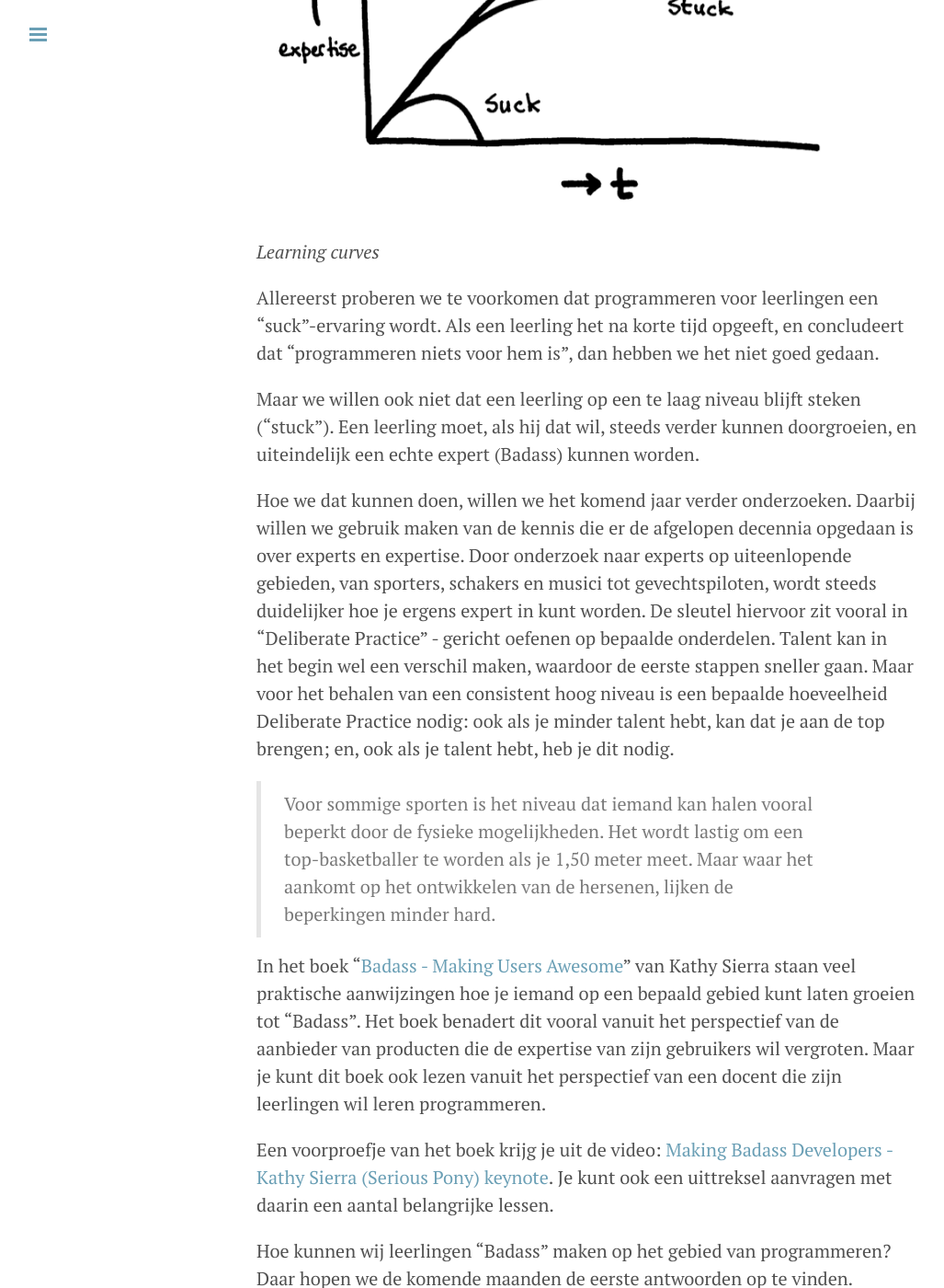
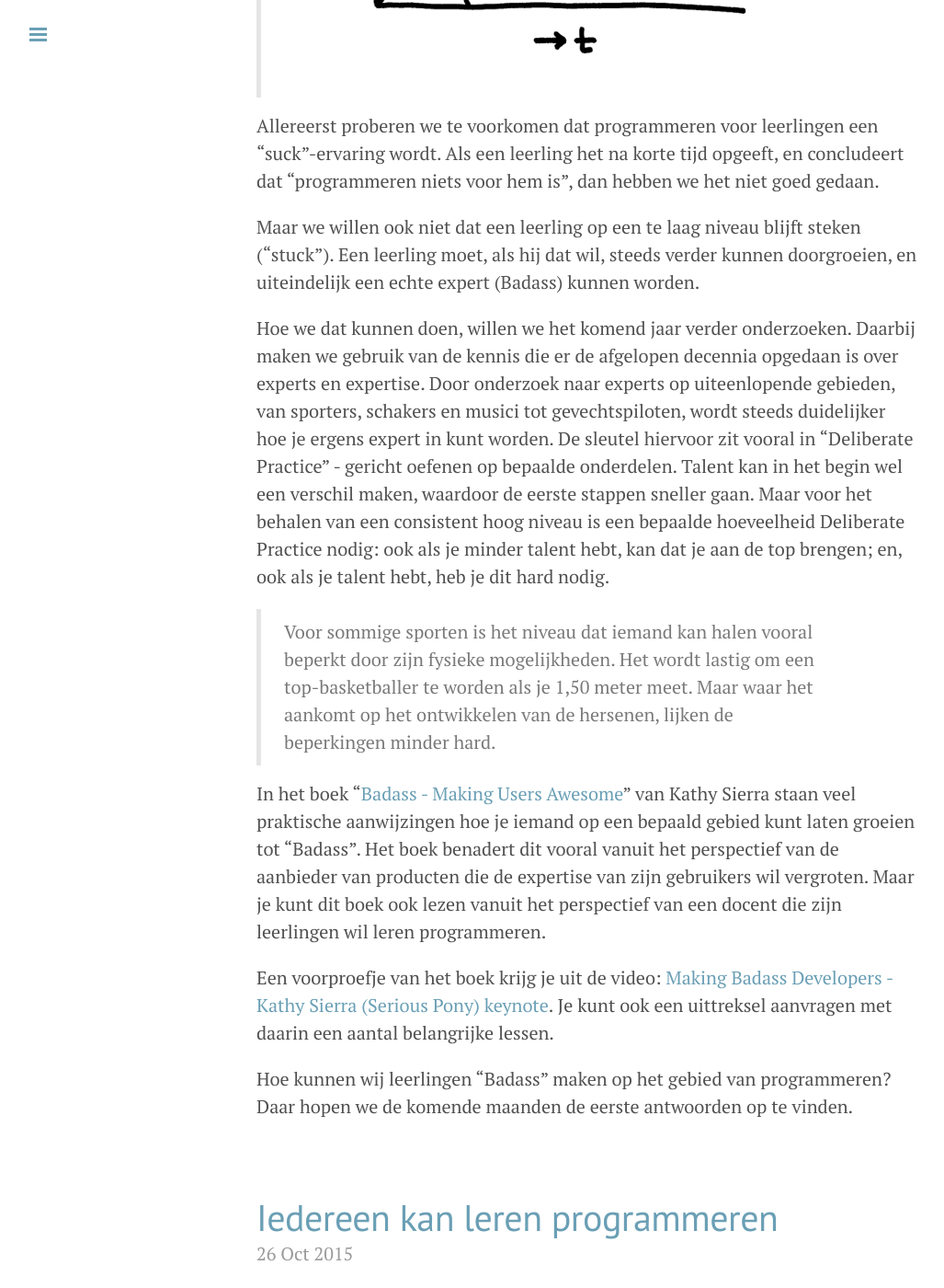
Before and after one commit to infvo/progblog, a Jekyll site: the page built from index.html, in a window 1280 px wide and 1400 px high, scrolled down 613 px. Shown: the whole window at 92% size, without its empty margins (1-1028 px from the left). Built offline with Jekyll 4.4.1, drawn with Linux system fonts in a browser that asks for light colours; the list of posts is cut into pages by our own code; some of the changed text lies outside the part shown.

Commit message:
Small updates to Badass post

```diff
--- a/_posts/2015-10-29-badass.md
+++ b/_posts/2015-10-29-badass.md
@@ -1,22 +1,20 @@
-
 ---
-title: "Moe maken we leerlingen 'Badass'?"
+title: "Hoe maken we leerlingen 'Badass'?"
 author: EJD
 layout: post
 ---
 
 We willen niet alleen dat alle leerlingen leren programmeren. We willen ook dat ze de kans krijgen om er echt goed ("Badass") in te worden.
 
-![](figs/Badass-fig0.png)
-*Learning curves*
+>![](../figs/Badass-fig0.png)
 
 Allereerst  proberen we te voorkomen dat programmeren voor leerlingen een "suck"-ervaring wordt. Als een leerling het na korte tijd opgeeft, en concludeert dat "programmeren niets voor hem is", dan hebben we het niet goed gedaan.
 
 Maar we willen ook niet dat een leerling op een te laag niveau blijft steken ("stuck"). Een leerling moet, als hij dat wil, steeds verder kunnen doorgroeien, en uiteindelijk een echte expert (Badass) kunnen worden.
 
-Hoe we dat kunnen doen, willen we het komend jaar verder onderzoeken. Daarbij willen we gebruik maken van de kennis die er de afgelopen decennia opgedaan is over experts en expertise. Door onderzoek naar experts op uiteenlopende gebieden, van sporters, schakers en musici tot gevechtspiloten, wordt steeds duidelijker hoe je ergens expert in kunt worden. De sleutel hiervoor zit vooral in "Deliberate Practice" - gericht oefenen op bepaalde onderdelen. Talent kan in het begin wel een verschil maken, waardoor de eerste stappen sneller gaan. Maar voor het behalen van een consistent hoog niveau is een bepaalde hoeveelheid Deliberate Practice nodig: ook als je minder talent hebt, kan dat je aan de top brengen; en, ook als je talent hebt, heb je dit nodig.
+Hoe we dat kunnen doen, willen we het komend jaar verder onderzoeken. Daarbij maken we gebruik  van de kennis die er de afgelopen decennia opgedaan is over experts en expertise. Door onderzoek naar experts op uiteenlopende gebieden, van sporters, schakers en musici tot gevechtspiloten, wordt steeds duidelijker hoe je ergens expert in kunt worden. De sleutel hiervoor zit vooral in "Deliberate Practice" - gericht oefenen op bepaalde onderdelen. Talent kan in het begin wel een verschil maken, waardoor de eerste stappen sneller gaan. Maar voor het behalen van een consistent hoog niveau is een bepaalde hoeveelheid Deliberate Practice nodig: ook als je minder talent hebt, kan dat je aan de top brengen; en, ook als je talent hebt, heb je dit hard nodig.
 
-> Voor sommige sporten is het niveau dat iemand kan halen vooral beperkt door de fysieke mogelijkheden. Het wordt lastig om een top-basketballer te worden als je 1,50 meter meet. Maar waar het aankomt op het ontwikkelen van de hersenen, lijken de beperkingen minder hard.
+> Voor sommige sporten is het niveau dat iemand kan halen vooral beperkt door zijn fysieke mogelijkheden. Het wordt lastig om een top-basketballer te worden als je 1,50 meter meet. Maar waar het aankomt op het ontwikkelen van de hersenen, lijken de beperkingen minder hard.
 
 In het boek "[Badass - Making Users Awesome](http://shop.oreilly.com/product/0636920036593.do)" van Kathy Sierra staan veel praktische aanwijzingen hoe je iemand op een bepaald gebied kunt laten groeien tot "Badass".  Het boek benadert dit vooral vanuit het perspectief van de aanbieder van producten die de expertise van zijn gebruikers wil vergroten. Maar je kunt dit boek ook lezen vanuit het perspectief van een docent die zijn leerlingen wil leren programmeren.
 
```
